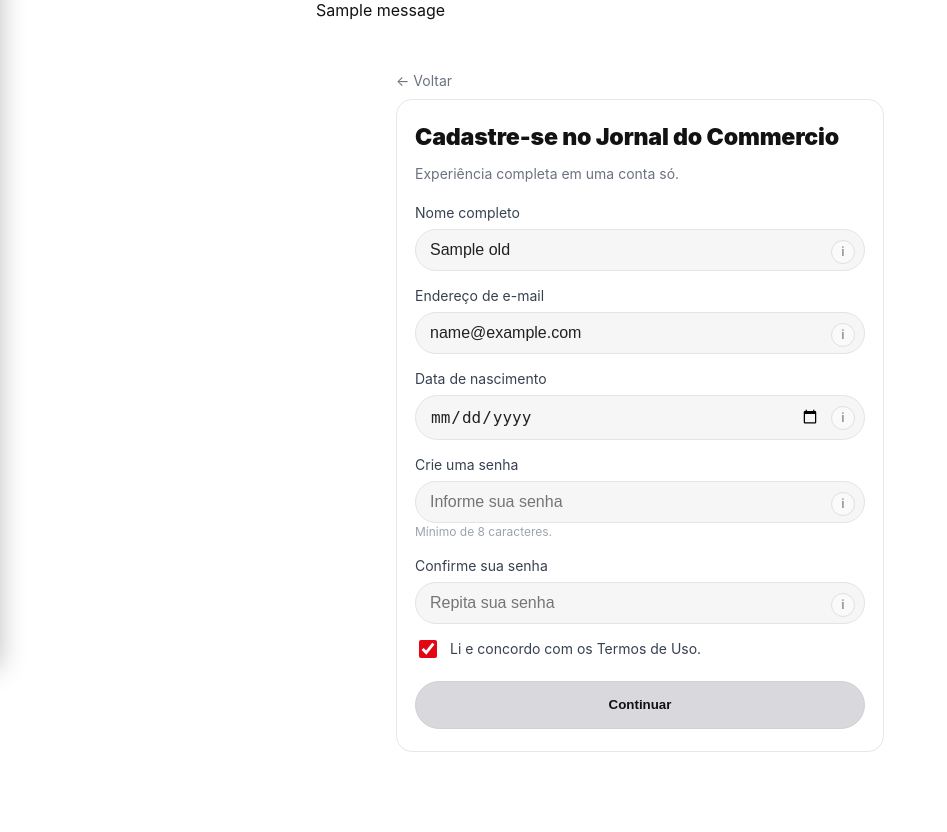
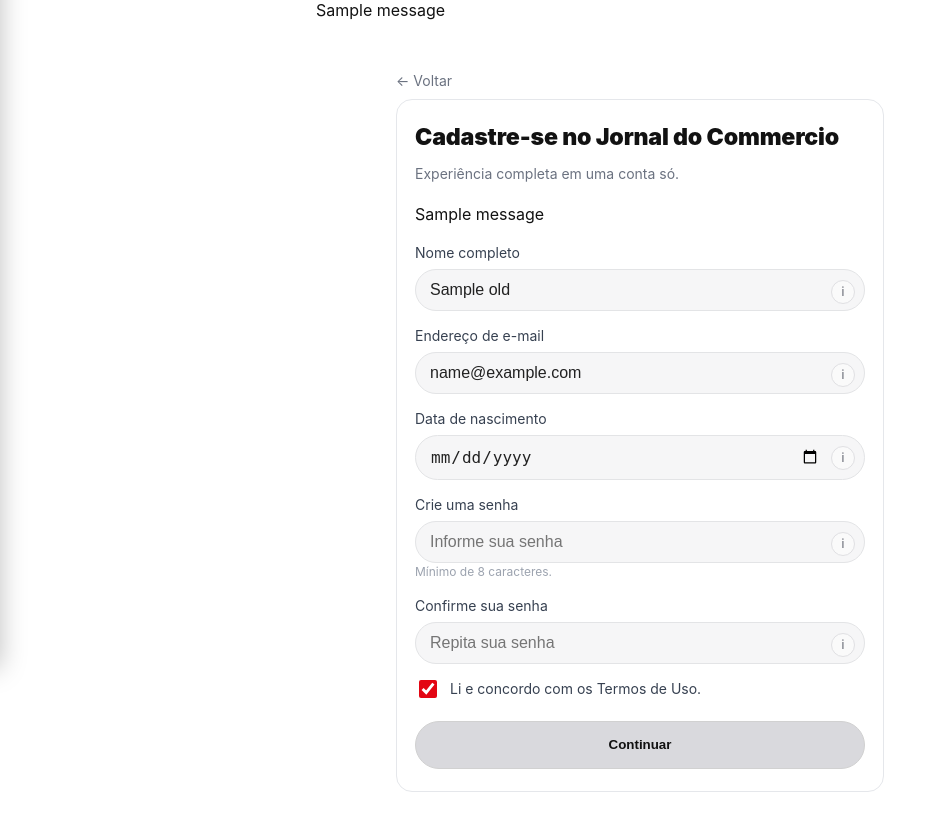
Before and after one commit to IgorGabrielDs/ProjetoJC, a Django app: template noticias/templates/registration/signup.html in a window 1280 px wide. Shown: the part 136-968 px from the top of the page, without its empty margins (0-947 px from the left). Run offline with Django 5.2, Linux system fonts and the light colour scheme; the template is opened without the code that fills it: most values are stand-ins (such as "Sample title", 1, 10 or a date in 2020); one stand-in notice (Sample message) is shown.

Commit message:
Update signup.html

```diff
--- a/noticias/templates/registration/signup.html
+++ b/noticias/templates/registration/signup.html
@@ -3,55 +3,90 @@
 
 {% block content %}
 <div class="auth-page">
-  <div class="auth-back"><a href="{% url 'noticias:index' %}">← Voltar</a></div>
+  <div class="auth-back">
+    <a href="{% url 'noticias:index' %}">← Voltar</a>
+  </div>
 
   <div class="auth-card">
     <h1>Cadastre-se no Jornal do Commercio</h1>
     <p class="auth-subtitle">Experiência completa em uma conta só.</p>
 
+    <!-- Mensagens globais (ex: sucesso/erro após envio) -->
+    {% if messages %}
+      <div class="messages">
+        {% for m in messages %}
+          <p class="message {{ m.tags }}">{{ m }}</p>
+        {% endfor %}
+      </div>
+    {% endif %}
+
     <form method="post" class="auth-form" action="">
       {% csrf_token %}
-      {% if next %}<input type="hidden" name="next" value="{{ next }}">{% endif %}
+      {% if next %}
+        <input type="hidden" name="next" value="{{ next }}">
+      {% endif %}
 
+      <!-- ====== Nome ====== -->
       <div class="field has-tip {% if errors.nome %}has-error{% endif %}">
         <label for="id_nome">Nome completo</label>
         <input id="id_nome" name="nome" type="text" class="auth-input"
                placeholder="Informe o seu nome completo"
-               value="{{ old.nome|default_if_none:'' }}">
-        {% if errors.nome %}<div class="helper">{{ errors.nome }}</div>{% endif %}
+               value="{{ old.nome|default_if_none:'' }}"
+               required autocomplete="name">
+        {% if errors.nome %}
+          <div class="helper">{{ errors.nome }}</div>
+        {% endif %}
       </div>
 
+      <!-- ====== E-mail ====== -->
       <div class="field has-tip {% if errors.email %}has-error{% endif %}">
         <label for="id_email">Endereço de e-mail</label>
         <input id="id_email" name="email" type="email" class="auth-input"
                placeholder="Ex: seuemail@provedor.com"
-               value="{{ old.email|default_if_none:'' }}">
-        {% if errors.email %}<div class="helper">{{ errors.email }}</div>{% endif %}
+               value="{{ old.email|default_if_none:'' }}"
+               required autocomplete="email">
+        {% if errors.email %}
+          <div class="helper">{{ errors.email }}</div>
+        {% endif %}
       </div>
 
+      <!-- ====== Data de nascimento ====== -->
       <div class="field has-tip">
         <label for="id_data_nascimento">Data de nascimento</label>
         <input id="id_data_nascimento" name="data_nascimento" type="date" class="auth-input"
                placeholder="dd/mm/aaaa"
-               value="{{ old.data_nascimento|default_if_none:'' }}">
+               value="{{ old.data_nascimento|default_if_none:'' }}"
+               autocomplete="bday">
       </div>
 
+      <!-- ====== Senha 1 ====== -->
       <div class="field has-tip {% if errors.password1 %}has-error{% endif %}">
         <label for="id_password1">Crie uma senha</label>
         <input id="id_password1" name="password1" type="password" class="auth-input"
-               placeholder="Informe sua senha">
-        {% if errors.password1 %}<div class="helper">{{ errors.password1 }}</div>{% else %}
-          <div class="helper">Mínimo de 8 caracteres.</div>
+               placeholder="Informe sua senha"
+               required minlength="8"
+               autocomplete="new-password"
+               aria-describedby="help_pass1">
+        {% if errors.password1 %}
+          <div class="helper" id="help_pass1">{{ errors.password1 }}</div>
+        {% else %}
+          <div class="helper" id="help_pass1">Mínimo de 8 caracteres.</div>
         {% endif %}
       </div>
 
+      <!-- ====== Senha 2 ====== -->
       <div class="field has-tip {% if errors.password2 %}has-error{% endif %}">
         <label for="id_password2">Confirme sua senha</label>
         <input id="id_password2" name="password2" type="password" class="auth-input"
-               placeholder="Repita sua senha">
-        {% if errors.password2 %}<div class="helper">{{ errors.password2 }}</div>{% endif %}
+               placeholder="Repita sua senha"
+               required autocomplete="new-password"
+               aria-describedby="help_pass2">
+        {% if errors.password2 %}
+          <div class="helper" id="help_pass2">{{ errors.password2 }}</div>
+        {% endif %}
       </div>
 
+      <!-- ====== Termos ====== -->
       <div class="auth-terms {% if errors.terms %}has-error{% endif %}">
         <!-- fallback: garante que sempre exista 'terms' no POST -->
         <input type="hidden" name="terms" value="off">
@@ -59,9 +94,16 @@
                {% if old.terms %}checked{% endif %} required>
         <label for="id_terms">Li e concordo com os Termos de Uso.</label>
       </div>
-      {% if errors.terms %}<div class="helper">{{ errors.terms }}</div>{% endif %}
+      {% if errors.terms %}
+        <div class="helper">{{ errors.terms }}</div>
+      {% endif %}
 
-      <button type="submit" class="auth-submit">Continuar</button>
+      <!-- ====== Botão ====== -->
+      <button type="submit"
+              class="auth-submit"
+              onclick="this.disabled=true; this.form.submit();">
+        Continuar
+      </button>
     </form>
   </div>
 </div>
```
